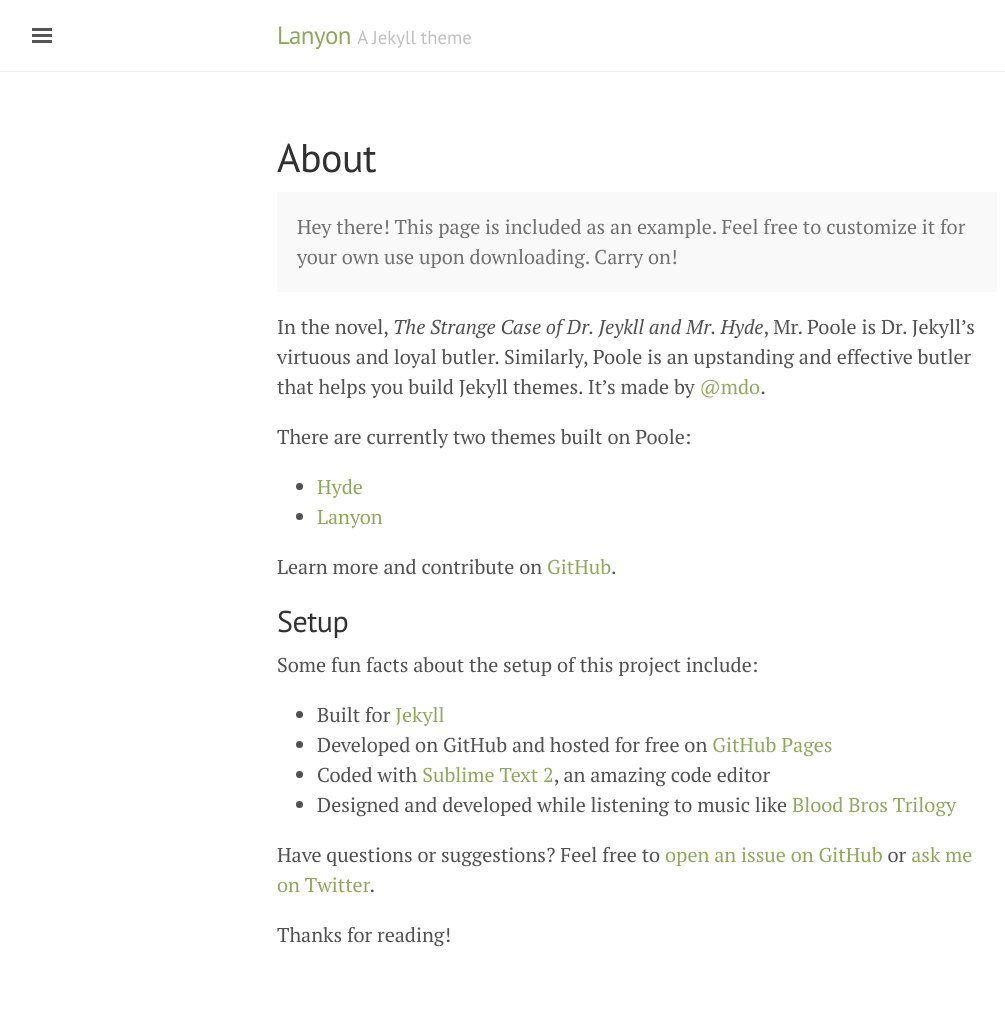
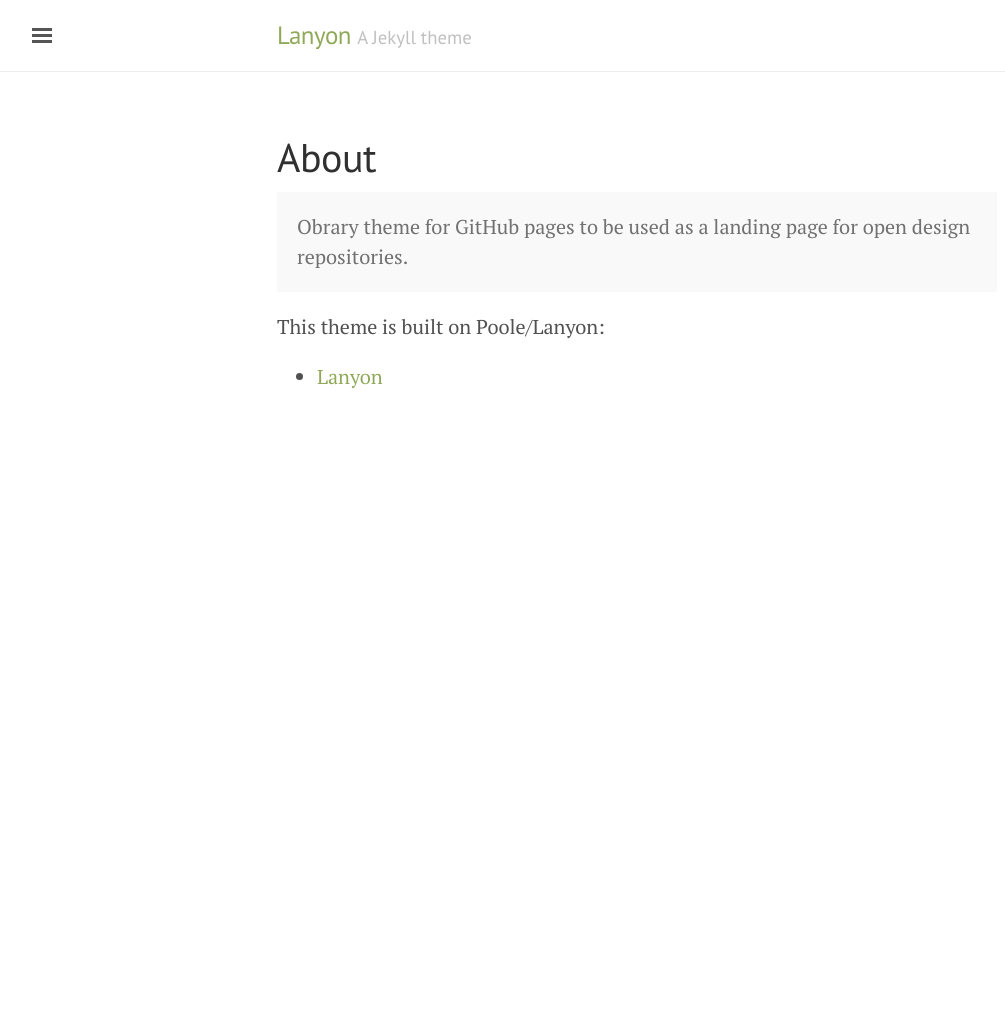
Before and after one commit to Obrary/obrary.github.io, a Jekyll site: the page built from about.md, in a window 1280 px wide. Shown: the whole page, without its empty margins (3-1008 px from the left). Built offline with Jekyll 4.4.1, drawn with Linux system fonts in a browser that asks for light colours; after the commit the page ends 900 px from its top, so only the background shows below that.

Commit message:
updated about

```diff
--- a/about.md
+++ b/about.md
@@ -4,27 +4,8 @@
 ---
 
 <p class="message">
-  Hey there! This page is included as an example. Feel free to customize it for your own use upon downloading. Carry on!
+  Obrary theme for GitHub pages to be used as a landing page for open design repositories.
 </p>
 
-In the novel, *The Strange Case of Dr. Jeykll and Mr. Hyde*, Mr. Poole is Dr. Jekyll's virtuous and loyal butler. Similarly, Poole is an upstanding and effective butler that helps you build Jekyll themes. It's made by [@mdo](https://twitter.com/mdo).
-
-There are currently two themes built on Poole:
-
-* [Hyde](http://hyde.getpoole.com)
+This theme is built on Poole/Lanyon:
 * [Lanyon](http://lanyon.getpoole.com)
-
-Learn more and contribute on [GitHub](https://github.com/poole).
-
-## Setup
-
-Some fun facts about the setup of this project include:
-
-* Built for [Jekyll](http://jekyllrb.com)
-* Developed on GitHub and hosted for free on [GitHub Pages](https://pages.github.com)
-* Coded with [Sublime Text 2](http://sublimetext.com), an amazing code editor
-* Designed and developed while listening to music like [Blood Bros Trilogy](https://soundcloud.com/maddecent/sets/blood-bros-series)
-
-Have questions or suggestions? Feel free to [open an issue on GitHub](https://github.com/poole/issues/new) or [ask me on Twitter](https://twitter.com/mdo).
-
-Thanks for reading!
```
